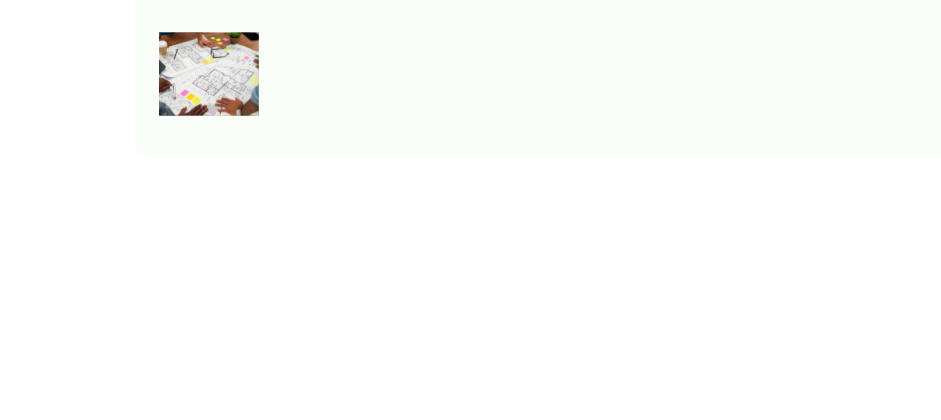
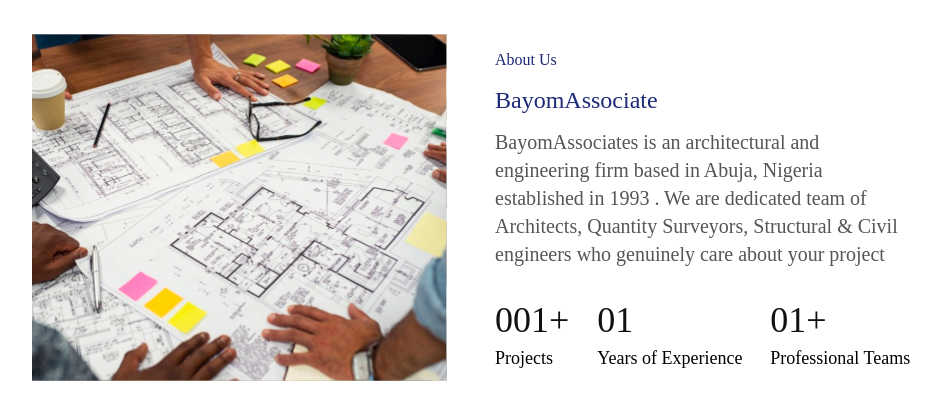
Before and after one commit to Blessed538/Yomayo, a Next.js app: page /about-us.js/about-us in a window 1280 px wide. Shown: the top 420 px of the page, without its empty margins (17-958 px from the left). Built offline with nearby package versions, Linux system fonts and the light colour scheme.

Commit message:
add about us page

```diff
--- a/pages/about-us.js/about-us.js
+++ b/pages/about-us.js/about-us.js
@@ -1,19 +1,53 @@
-import React from 'react'
-import Image from 'next/image'
-import architecture from '../../images/architecture.svg'
-
+import React from "react";
+import Image from "next/image";
+import architecture from "../../images/architecture.svg";
 
 const About = () => {
   return (
-    <div className='container mx-auto p-6 bg-bg-about'>
-        <div className='flex items-center justify-between'>
-           <div >
-            <Image src={architecture} width={100} height={100}/>
-           </div>
-           <div></div>
+    <div className="container  bg-about-us">
+      <div className="flex mx-auto gap-x-12 mx-auto max-w-[90%]">
+        <div className="md:w-1/2">
+          <Image
+            className="h-2/5"
+            src={architecture}
+            width={100}
+            height={100}
+            layout="responsive"
+          />
         </div>
+        <div className="flex mt-12  md:w-1/2 flex-col">
+          <div className="text-link mb-3 font-yomayo not-italic">About Us</div>
+          <div className="text-link mb-3 font-yomayo not-italic text-2xl">
+            BayomAssociate
+          </div>
+          <p className="text-about-p not-italic font-yomayo text-xl mb-3">
+            BayomAssociates is an architectural and engineering firm based in
+            Abuja, Nigeria established in 1993 . We are dedicated team of
+            Architects, Quantity Surveyors, Structural & Civil engineers who
+            genuinely care about your project{" "}
+          </p>
+          <div className="flex justify-between items-center mt-5">
+            <div className="">
+              <div className="text-4xl text-counter-color mb-1">001+</div>
+              <p className="font-sans text-lg about-p not-italic">Projects</p>
+            </div>
+            <div>
+              <div className="text-4xl text-counter-color mb-1">01</div>
+              <p className="font-sans about-p not-italic text-lg">
+                Years of Experience
+              </p>
+            </div>
+            <div>
+              <div className="text-4xl text-counter-color mb-1">01+</div>
+              <p className="font-sans about-p not-italic text-lg">
+                Professional Teams
+              </p>
+            </div>
+          </div>
+        </div>
+      </div>
     </div>
-  )
-}
+  );
+};
 
-export default About
+export default About;
--- a/pages/home/index.js
+++ b/pages/home/index.js
@@ -1,52 +1,113 @@
-import React from 'react'
-import home from '../../images/home.svg'
-import companyLogo from '../../images/logo.svg'
-import Image from 'next/image'
+import React from "react";
+import home from "../../images/home.svg";
+import companyLogo from "../../images/logo.svg";
+import Image from "next/image";
 
 const index = () => {
   return (
     <div>
-          <div className='flex flex-row w-full container max-w-full h-3/4'>
-        <div className='basis-1/2 bg-background w-full max-w-md  mt-3 my-0 mx-auto space-y-top'>
-         <div className='flex justify-between items-center'>
-            <div className='text-link font-yomayo text-2xl'>BayomAssociate</div>
-            <div className='items-center flex'>
-                <div className='text-link font-yomayo mr-3 text-base'>Home</div>
-                <div className='text-link font-yomayo text-base'>Works</div>
+      <div className="flex flex-row w-full container max-w-full h-3/4">
+        <div className="basis-1/2 bg-background w-full max-w-md  mt-3 my-0 mx-auto space-y-top">
+          <div className="flex justify-between items-center">
+            <div className="text-link font-yomayo text-2xl">BayomAssociate</div>
+            <div className="items-center flex">
+              <div className="text-link font-yomayo mr-3 text-base">Home</div>
+              <div className="text-link font-yomayo text-base">Works</div>
             </div>
-
           </div>
-         <div className='flex flex-col justify-center'>
-            <div className='text-7xl text-link font-yomayo'>Architects that design the future</div>
-            <p className='text-sub-text text-lg font-light not-italic mt-2 font-yomayo mb-3'>
-               As an award wining architectural firm ,we have designed many beautiful buildings across Africa
+          <div className="flex flex-col justify-center">
+            <div className="text-7xl text-link font-yomayo">
+              Architects that design the future
+            </div>
+            <p className="text-sub-text text-lg font-light not-italic mt-2 font-yomayo mb-3">
+              As an award wining architectural firm ,we have designed many
+              beautiful buildings across Africa
             </p>
-            <div className='text-center mt-4 max-w-[50%] bg-btn-bg p-4 text-white'>
+            <div className="text-center mt-4 max-w-[50%] bg-btn-bg p-4 text-white">
               Contact Us
             </div>
           </div>
         </div>
-        <div className='basis-1/2 bg-fixed h-full w-full bg-repeat-no'>
+        <div className="basis-1/2 bg-fixed h-full w-full bg-repeat-no">
           <Image src={home} width={100} height={100} layout="responsive" />
         </div>
       </div>
-    <div className='w-full flex justify-between bg-gray items-center h-2/5 space-x-6 px-3 mt-1 p-4'>
-         <Image  className=' pr-2 h-2/4' src={companyLogo} width={90} height={100} />
-         <Image  className=' mr-2 h-2/4' src={companyLogo} width={90} height={100} />
-         <Image  className=' mr-2 h-2/4' src={companyLogo} width={90} height={100} />
-         <Image  className=' pr-2 h-2/4' src={companyLogo} width={90} height={100} />
-         <Image  className=' mr-2 h-2/4' src={companyLogo} width={90} height={100} />
-         <Image  className=' mr-2 h-2/4' src={companyLogo} width={90} height={100} />
-         <Image  className=' pr-2 h-2/4' src={companyLogo} width={90} height={100} />
-         <Image  className=' mr-2 h-2/4' src={companyLogo} width={90} height={100} />
-         <Image  className=' mr-2 h-2/4' src={companyLogo} width={90} height={100} />
-         <Image  className=' pr-2 h-2/4' src={companyLogo} width={90} height={100} />
-         <Image  className=' mr-2 h-2/4' src={companyLogo} width={90} height={100} />
-         <Image  className=' mr-2 h-2/4' src={companyLogo} width={90} height={100} />
+      <div className="w-full flex justify-between bg-company-logo items-center h-2/5 space-x-6 px-3 mt-1 p-4">
+        <Image
+          className=" pr-2 h-2/4"
+          src={companyLogo}
+          width={90}
+          height={100}
+        />
+        <Image
+          className=" mr-2 h-2/4"
+          src={companyLogo}
+          width={90}
+          height={100}
+        />
+        <Image
+          className=" mr-2 h-2/4"
+          src={companyLogo}
+          width={90}
+          height={100}
+        />
+        <Image
+          className=" pr-2 h-2/4"
+          src={companyLogo}
+          width={90}
+          height={100}
+        />
+        <Image
+          className=" mr-2 h-2/4"
+          src={companyLogo}
+          width={90}
+          height={100}
+        />
+        <Image
+          className=" mr-2 h-2/4"
+          src={companyLogo}
+          width={90}
+          height={100}
+        />
+        <Image
+          className=" pr-2 h-2/4"
+          src={companyLogo}
+          width={90}
+          height={100}
+        />
+        <Image
+          className=" mr-2 h-2/4"
+          src={companyLogo}
+          width={90}
+          height={100}
+        />
+        <Image
+          className=" mr-2 h-2/4"
+          src={companyLogo}
+          width={90}
+          height={100}
+        />
+        <Image
+          className=" pr-2 h-2/4"
+          src={companyLogo}
+          width={90}
+          height={100}
+        />
+        <Image
+          className=" mr-2 h-2/4"
+          src={companyLogo}
+          width={90}
+          height={100}
+        />
+        <Image
+          className=" mr-2 h-2/4"
+          src={companyLogo}
+          width={90}
+          height={100}
+        />
       </div>
     </div>
+  );
+};
 
-  )
-}
-
-export default index
+export default index;
--- a/pages/index.js
+++ b/pages/index.js
@@ -1,9 +1,9 @@
-import Head from 'next/head'
-import Image from 'next/image'
-import styles from '../styles/Home.module.css'
-import HomePage from './home/index'
-import About from './about-us.js/about-us'
-
+import Head from "next/head";
+import Image from "next/image";
+import styles from "../styles/Home.module.css";
+import HomePage from "./home/index";
+import About from "./about-us.js/about-us";
+import Services from "./services";
 export default function Home() {
   return (
     <div>
@@ -13,11 +13,11 @@ export default function Home() {
         <link rel="icon" href="/favicon.ico" />
       </Head>
 
-      <main className='w-screen w-full'>
-
-      <HomePage />
-      <About />
+      <main className="w-screen w-full">
+        <HomePage />
+        <About />
+        <Services />
       </main>
     </div>
-  )
+  );
 }
--- /dev/null
+++ b/pages/services/index.js
@@ -0,0 +1,23 @@
+import React from "react";
+
+const Services = () => {
+  return (
+    <div className="bg-bg-services">
+      <div className="max-w-[90%] mx-auto w-full">
+        <div className="flex flex-row justify-between">
+          <div className="w-1/4">
+            <div>Our Services</div>
+          </div>
+          <div className="w-1/4">
+            <p>
+              We offer a wide range of technical services which has made a huge
+              impact in the construction industry as a whole.
+            </p>
+          </div>
+        </div>
+      </div>
+    </div>
+  );
+};
+
+export default Services;
--- a/tailwind.config.js
+++ b/tailwind.config.js
@@ -1,4 +1,3 @@
-
 module.exports = {
   content: [
     "./pages/**/*.{js,ts,jsx,tsx}",
@@ -6,51 +5,52 @@ module.exports = {
   ],
   theme: {
     screens: {
-      sm: '480px',
-      md: '768px',
-      lg: '976px',
-      xl: '1440px',
+      sm: "480px",
+      md: "768px",
+      lg: "976px",
+      xl: "1440px",
     },
     colors: {
-      'gray-dark': '#273444',
-      'gray': '#8492a6',
-      'sub-text': '#031D4D',
-      'white':' #ffffff',
-      'link':'#1C2977',
-      'background': '#FFFFFF',
-      'btn-bg': '#1682F9',
-      'blue': '#1fb6ff',
-      'purple': '#7e5bef',
-      'pink': '#ff49db',
-      'orange': '#ff7849',
-      'green': '#13ce66',
-      'yellow': '#ffc82c',
-      'gray-dark': '#273444',
-      'gray': '#8492a6',
-      'gray-light': '#d3dce6',
-      'company-logo':'#FAFEF8',
-      'bg-about':'#FAFEF8'
+      "gray-dark": "#273444",
+      gray: "#8492a6",
+      "sub-text": "#031D4D",
+      white: " #ffffff",
+      link: "#1C2977",
+      background: "#FFFFFF",
+      "btn-bg": "#1682F9",
+      blue: "#1fb6ff",
+      purple: "#7e5bef",
+      pink: "#ff49db",
+      orange: "#ff7849",
+      green: "#13ce66",
+      yellow: "#ffc82c",
+      "gray-dark": "#273444",
+      gray: "#8492a6",
+      "gray-light": "#d3dce6",
+      "company-logo": "#F3F7FE",
+      "bg-about": "#FAFEF8",
+      "about-p": "#555555",
+      "counter-color": "#111111",
+      "bg-services": "#F3F7FE",
     },
     content: {
-     section: {
-
-     }
+      section: {},
     },
     fontFamily: {
-      sans: ['Graphik', 'sans-serif'],
-      serif: ['Merriweather', 'serif'],
-      yomayo: ['Aktiv Grotesk Corp']
+      sans: ["Ortica"],
+      serif: ["Merriweather", "serif"],
+      yomayo: ["Aktiv Grotesk Corp"],
     },
     extend: {
       spacing: {
-        '128': '32rem',
-        '144': '36rem',
-         'top': '8rem'
+        128: "32rem",
+        144: "36rem",
+        top: "8rem",
       },
       borderRadius: {
-        '4xl': '2rem',
-      }
-    }
+        "4xl": "2rem",
+      },
+    },
   },
   plugins: [],
-}
+};
```
Lines whose indentation alone changed are shown as unchanged.
